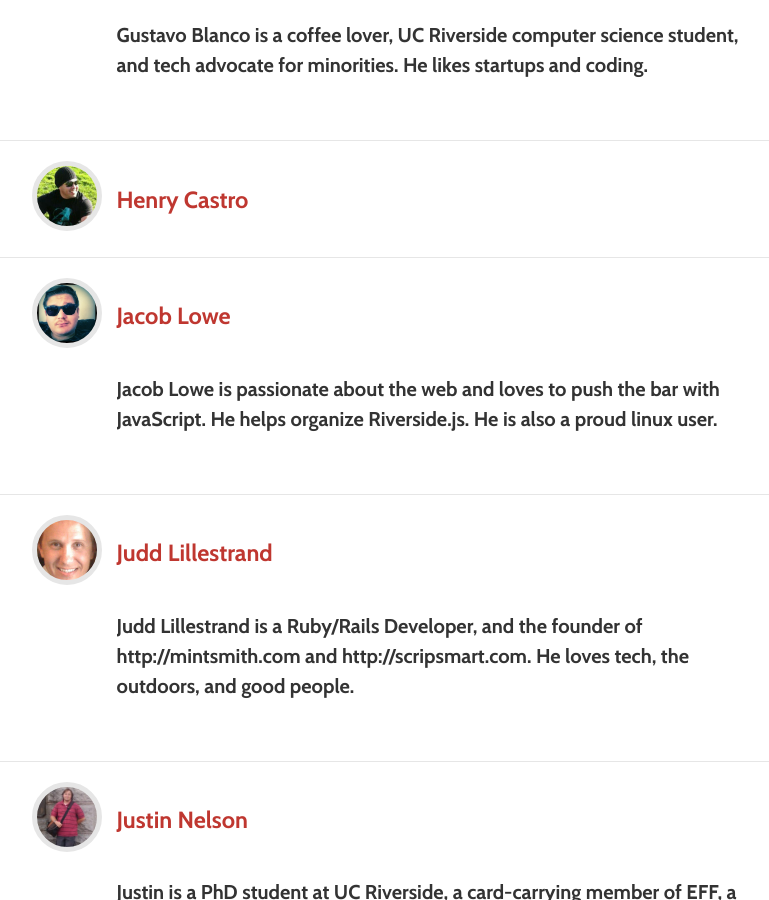
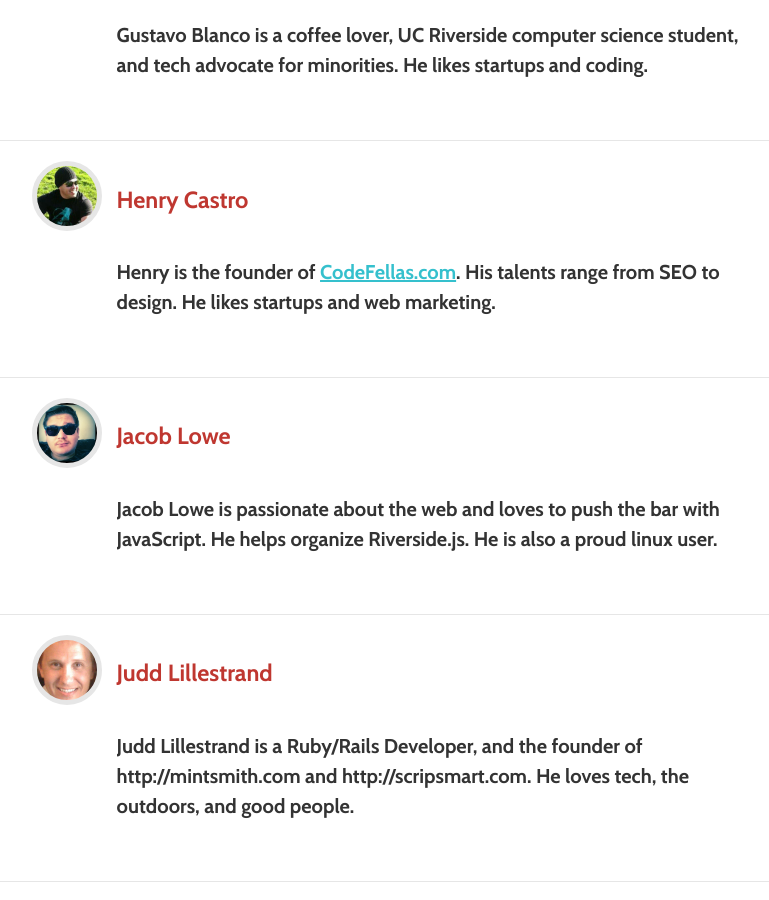
Before and after one commit to riversideio/riversideio.github.io, a Jekyll site: the page built from members.html, in a window 1280 px wide and 900 px high, scrolled down 1101 px. Shown: the whole window, without its empty margins (241-1010 px from the left). Built offline with Jekyll 4.4.1, drawn with Linux system fonts in a browser that asks for light colours; nearby versions of some CDN libraries; some web fonts are replaced; Markdown is read by kramdown in place of the engine named in the settings.

Commit message:
Update Henry's info

```diff
--- a/_data/members.yml
+++ b/_data/members.yml
@@ -12,6 +12,7 @@
   about : Gustavo Blanco is a coffee lover, UC Riverside computer science student, and tech advocate for minorities. He likes startups and coding.
 - name : Henry Castro
   avatar : ./img/members/henrycastro.jpeg
+  about : Henry is the founder of [CodeFellas.com](http://thecodefellas.com). His talents range from SEO to design. He likes startups and web marketing.
 - name: Jacob Lowe
   url: http://jacoblowe.me
   avatar : ./img/members/jacoblowe.jpg
```
